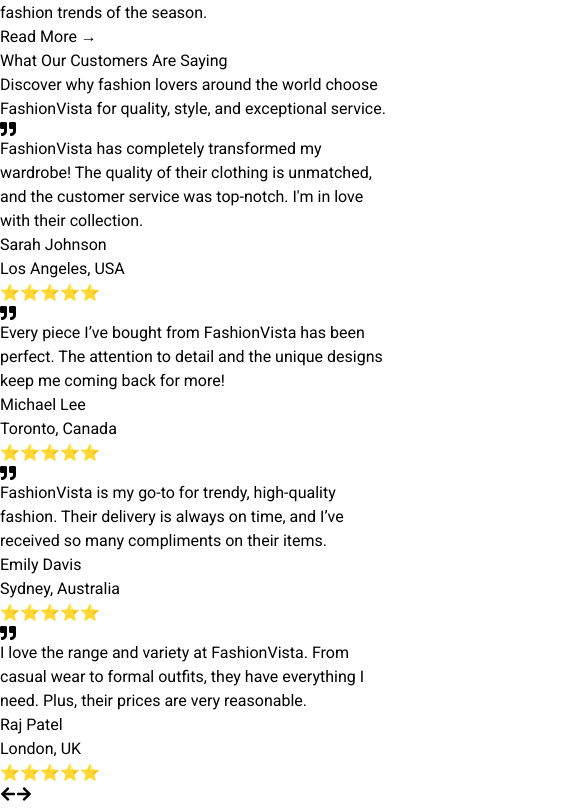
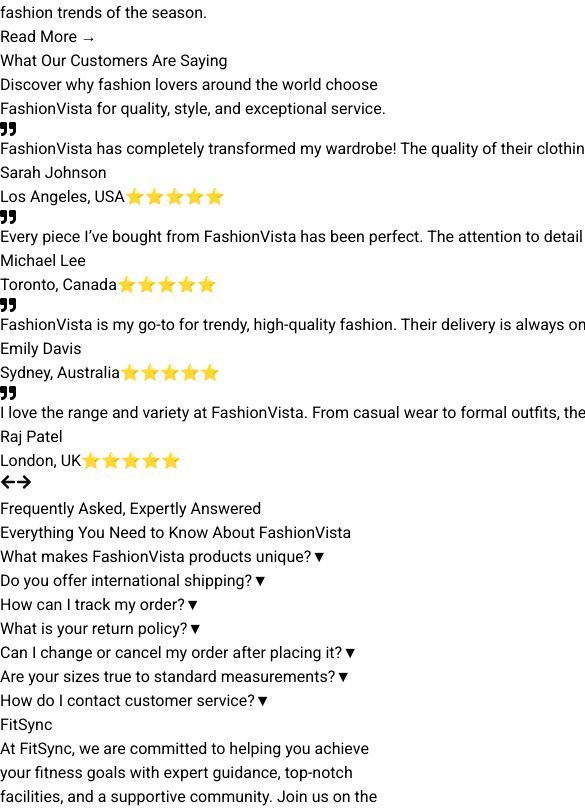
Before and after one commit to muhammadhussain29/E-Commerce-with-React, a React (Vite) app: page / in a window 390 px wide. Shown: the part 7843-8655 px from the top of the page, 585 px wide, since content can reach past the window. Built offline with nearby package versions, Linux system fonts and the light colour scheme.

Commit message:
Fixed minor responsiveness issues

```diff
--- a/src/Components/Navbar.jsx
+++ b/src/Components/Navbar.jsx
@@ -63,7 +63,7 @@
   }, []);
 
   return (
-    <nav ref={navbar} className="z-50 w-full transition-all flex justify-between md:px-20 sm:px-8 px-4 items-end fixed top-0 py-3">
+    <nav ref={navbar} className="roboto z-50 w-full transition-all flex justify-between md:px-20 sm:px-8 px-4 items-end fixed top-0 py-3">
       {/* Logo */}
       <div id='logo' className="flex items-end md:gap-2 gap-1">
         <img className='lg:w-10 w-8 lg:h-10 h-8' src="/logo.png" alt="FashionVista Logo" />
--- a/src/Components/RecentBlogCard.jsx
+++ b/src/Components/RecentBlogCard.jsx
@@ -2,7 +2,7 @@
 
 const RecentBlogCard = ({ elem }) => {
   return (
-    <div className="mx-auto mt-5 px-4 w-[30%]">
+    <div className="mx-auto mt-5 px-4 md:w-[30%] w-full">
       <div className="max-w-2xl mx-auto">
         <div className="relative bg-white shadow-lg rounded-lg overflow-hidden hover:shadow-xl transition duration-300">
 
--- a/src/Components/Testimonal.jsx
+++ b/src/Components/Testimonal.jsx
@@ -31,25 +31,7 @@
 
 const Testimonal = () => {
   const [currentSlide, setCurrentSlide] = useState(0);
-  const slides = useRef([]); // Array of refs for slides
-
-  // Set initial position of the slides using the refs
-  useEffect(() => {
-    slides.current.forEach((slide, index) => {
-      if (slide) {
-        slide.style.left = `${index * 60}%`; // Position slides
-      }
-    });
-  }, []);
-
-  // Handle slide transitions based on currentSlide
-  useEffect(() => {
-    slides.current.forEach((slide) => {
-      if (slide) {
-        slide.style.transform = `translateX(-${currentSlide * 60}%)`;
-      }
-    });
-  }, [currentSlide]);
+  const slidesRef = useRef(null);
 
   const goPrev = () => {
     setCurrentSlide((prev) => (prev === 0 ? data.length - 1 : prev - 1));
@@ -60,24 +42,36 @@
   };
 
   return (
-    <section className="roboto text-center py-12">
-    <h3 className='md:text-4xl text-3xl capitalize font-bold text-orange-500'>What Our Customers Are Saying</h3>
-    <p className='md:text-lg text-base text-gray-600'>Discover why fashion lovers around the world choose FashionVista for quality, style, and exceptional service.</p>
-    <div className='w-full h-[300px] relative overflow-hidden flex justify-center items-center mt-10 mb-5'>
-      {data.map((elem, index) => (
-        <TestimonalCard
-          key={index}
-          ref={(el) => (slides.current[index] = el)} // Set ref dynamically for each slide
-          data={elem}
-        />
-      ))}
+    <section className="roboto text-center py-12 px-3">
+      <h3 className='md:text-4xl text-3xl capitalize font-bold text-orange-500'>
+        What Our Customers Are Saying
+      </h3>
+      <p className='md:text-lg text-base text-gray-600 max-w-3xl mx-auto'>
+        Discover why fashion lovers around the world choose FashionVista for quality, style, and exceptional service.
+      </p>
 
-      {/* Navigation buttons */}
-      <button onClick={goPrev} className='absolute top-1/2 md:left-6 left-1 z-50 rounded-full gray-bg-button font-bold w-8 md:h-11 h-8 md:w-11 md:text-xl text-base justify-center text-center items-center flex'> <FaArrowLeft /> </button>
-      <button onClick={goNext} className='absolute top-1/2 md:right-6 right-1 z-50 rounded-full gray-bg-button font-bold w-8 md:h-11 h-8 md:w-11 md:text-xl text-base justify-center text-center items-center flex'> <FaArrowRight /> </button>
-    </div>
+      <div className='w-full relative overflow-hidden flex justify-center items-center mt-10 mb-5'>
+        <div
+          ref={slidesRef}
+          className="flex transition-transform duration-500 ease-in-out"
+          style={{ transform: `translateX(-${currentSlide * 100}%)`, width: `${data.length * 100}%` }}
+        >
+          {data.map((elem, index) => (
+            <div key={index} className="w-full flex-shrink-0 flex justify-center">
+              <TestimonalCard data={elem} />
+            </div>
+          ))}
+        </div>
 
-  </section>
+        {/* Navigation buttons */}
+        <button onClick={goPrev} className='absolute top-1/2 md:left-6 left-1 z-50 rounded-full gray-bg-button font-bold w-8 md:h-11 h-8 md:w-11 md:text-xl text-base justify-center text-center items-center flex -translate-y-1/2'>
+          <FaArrowLeft />
+        </button>
+        <button onClick={goNext} className='absolute top-1/2 md:right-6 right-1 z-50 rounded-full gray-bg-button font-bold w-8 md:h-11 h-8 md:w-11 md:text-xl text-base justify-center text-center items-center flex -translate-y-1/2'>
+          <FaArrowRight />
+        </button>
+      </div>
+    </section>
   );
 };
 
--- a/src/Components/TestimonalCard.jsx
+++ b/src/Components/TestimonalCard.jsx
@@ -3,21 +3,20 @@
 
 const TestimonalCard = forwardRef(({ data }, ref) => {
   return (
-    <div ref={ref} className='absolute transition xl:ml-[37%] lg:ml-[25%] sm:ml-[20%] ml-[6%] w-full'>
-      <div className="relative lg:w-[500px] md:w-[400px] sm:w-[300px] w-[200px] h-[270px] bg-orange-500 rounded-xl after:absolute before:absolute before:top-[10px] after:bottom-[10px] md:before:left-[-100px] before:left-[-50px] md:after:right-[-100px] after:right-[-50px] after:rounded-full before:rounded-full md:after:w-[150px] after:w-[80px] md:before:w-[150px] before:w-[80px] md:after:h-[150px] after:h-[80px] md:before:h-[150px] before:h-[80px] after:z-[-10] before:z-[-10] after:bg-orange-500/50 before:bg-orange-500/50 md:mx-[80px] mx-[50px]">
+    <div ref={ref} className='w-full flex justify-center px-3'>
+      <div className="relative lg:w-[500px] md:w-[400px] sm:w-[300px] w-[230px] h-[270px] bg-orange-500 rounded-xl after:absolute before:absolute before:top-[10px] after:bottom-[10px] md:before:left-[-100px] before:left-[-50px] md:after:right-[-100px] after:right-[-50px] after:rounded-full before:rounded-full md:after:w-[150px] after:w-[80px] md:before:w-[150px] before:w-[80px] md:after:h-[150px] after:h-[80px] md:before:h-[150px] before:h-[80px] after:z-[-10] before:z-[-10] after:bg-orange-500/50 before:bg-orange-500/50">
 
-
-        <div className="grid grid-rows-[1.3fr 0.7fr] shadow shadow-zinc-700 w-full h-full md:p-5 p-3 relative rounded-xl">
+        <div className="grid grid-rows-[1.3fr_0.7fr] shadow shadow-zinc-700 w-full h-full md:p-5 p-3 relative rounded-xl">
           <FaQuoteRight className='absolute top-0 right-0 m-2 md:text-3xl text-xl text-white' />
           <span className="w-full md:text-lg text-base text-white text-center md:px-6 px-3 md:py-3 py-2 md:leading-6 leading-4">
             {data.Description}
           </span>
-          <div className="flex flex-col self-end text-left leading-2">
-              <span className="md:text-xl text-lg font-extrabold leading-4 text-white">{data.Name}</span>
-              <div className="mt-1 relative flex justify-between">
-                <span className="md:text-base text-sm user-job leading-4 text-white">{data.Location}</span>
-              </div>
-                <span className="md:text-base text-sm user-post leading-4 text-white">{data.Rating}</span>
+          <div className="flex flex-col self-end text-left leading-2 mt-2">
+            <span className="md:text-xl text-lg font-extrabold leading-4 text-white">{data.Name}</span>
+            <div className="mt-1 flex justify-between items-center">
+              <span className="md:text-base text-sm text-white">{data.Location}</span>
+              <span className="md:text-base text-sm text-white">{data.Rating}</span>
+            </div>
           </div>
         </div>
       </div>
```
